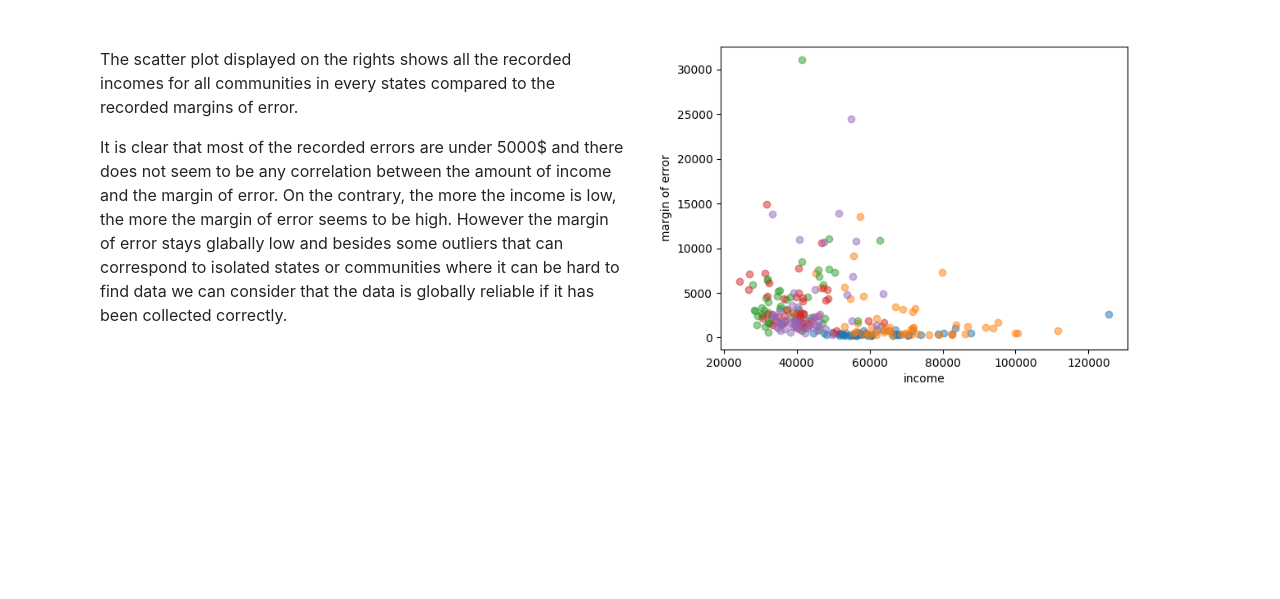
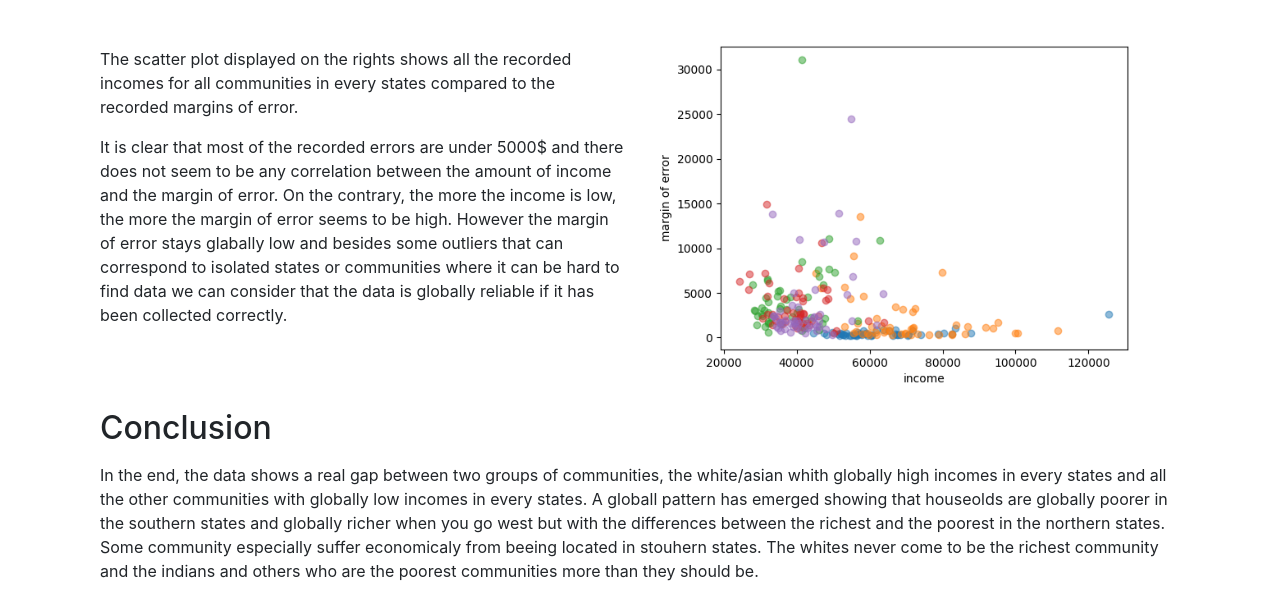
Before and after one commit to thomgo/us_incomes_analysis, a Flask app: template templates/analysis.html in a window 1280 px wide. Shown: the part 4947-5546 px from the top of the page. Before the commit the page ends 5330 px from the top, so only its background shows below. Run offline with Flask 2, Linux system fonts and the light colour scheme; the template is opened without the code that fills it, so the values that code supplies are empty; some libraries are stand-ins or nearby versions.

Commit message:
add conclusion

```diff
--- a/templates/analysis.html
+++ b/templates/analysis.html
@@ -200,4 +200,14 @@
     </div>
   </section>
 
+  <section class="container my-3">
+    <h2>Conclusion</h2>
+    <p class="my-3">In the end, the data shows a real gap between two groups of communities, the white/asian
+    whith globally high incomes in every states and all the other communities with globally low incomes in every states.
+    A globall pattern has emerged showing that houseolds are globally poorer in the southern states and globally richer
+    when you go west but with the differences between the richest and the poorest in the northern states. Some community especially
+    suffer economicaly from beeing located in stouhern states. The whites never come to be the richest community and the indians
+    and others who are the poorest communities more than they should be.</p>
+  </section>
+
 {% endblock %}
```
